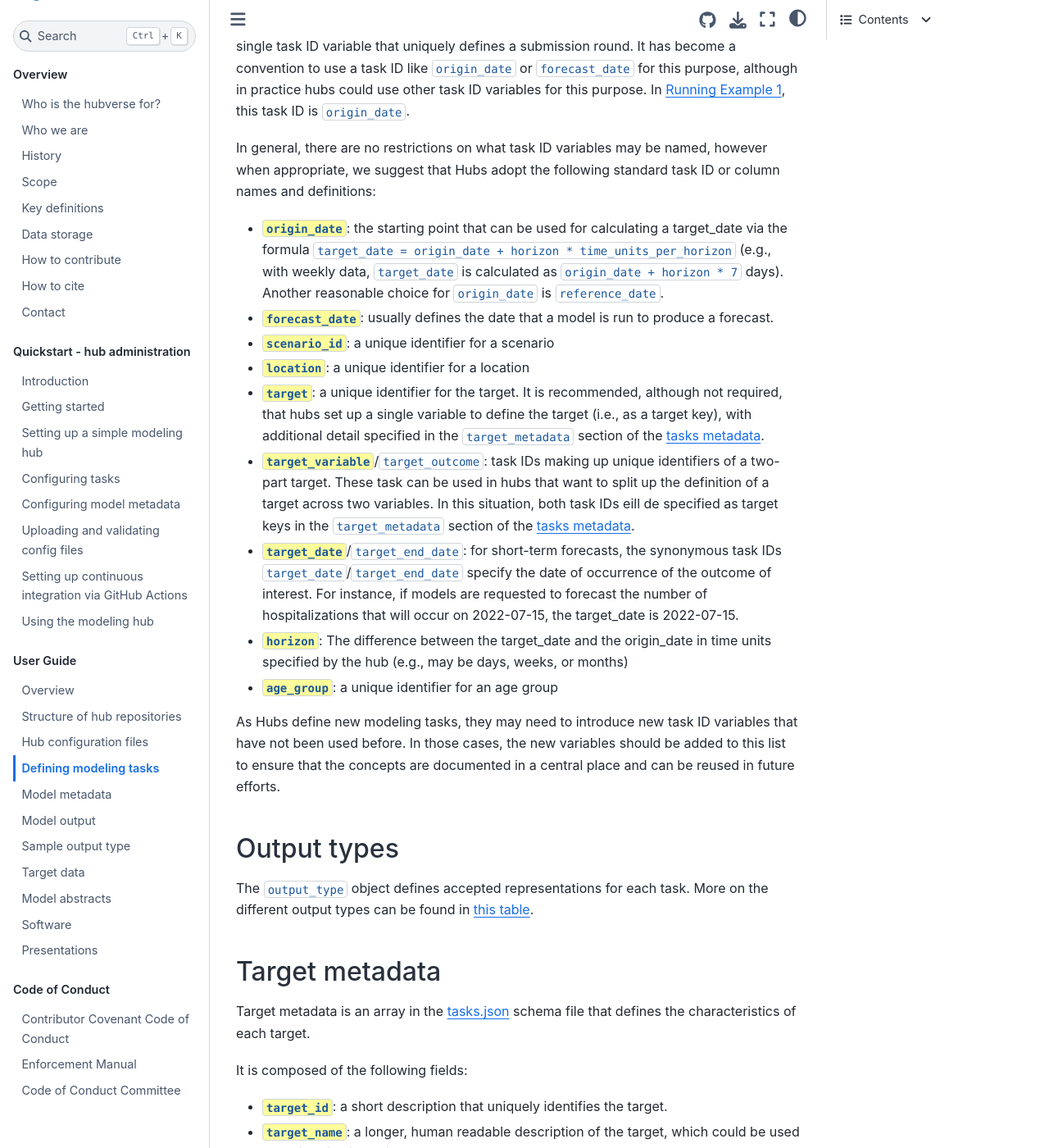
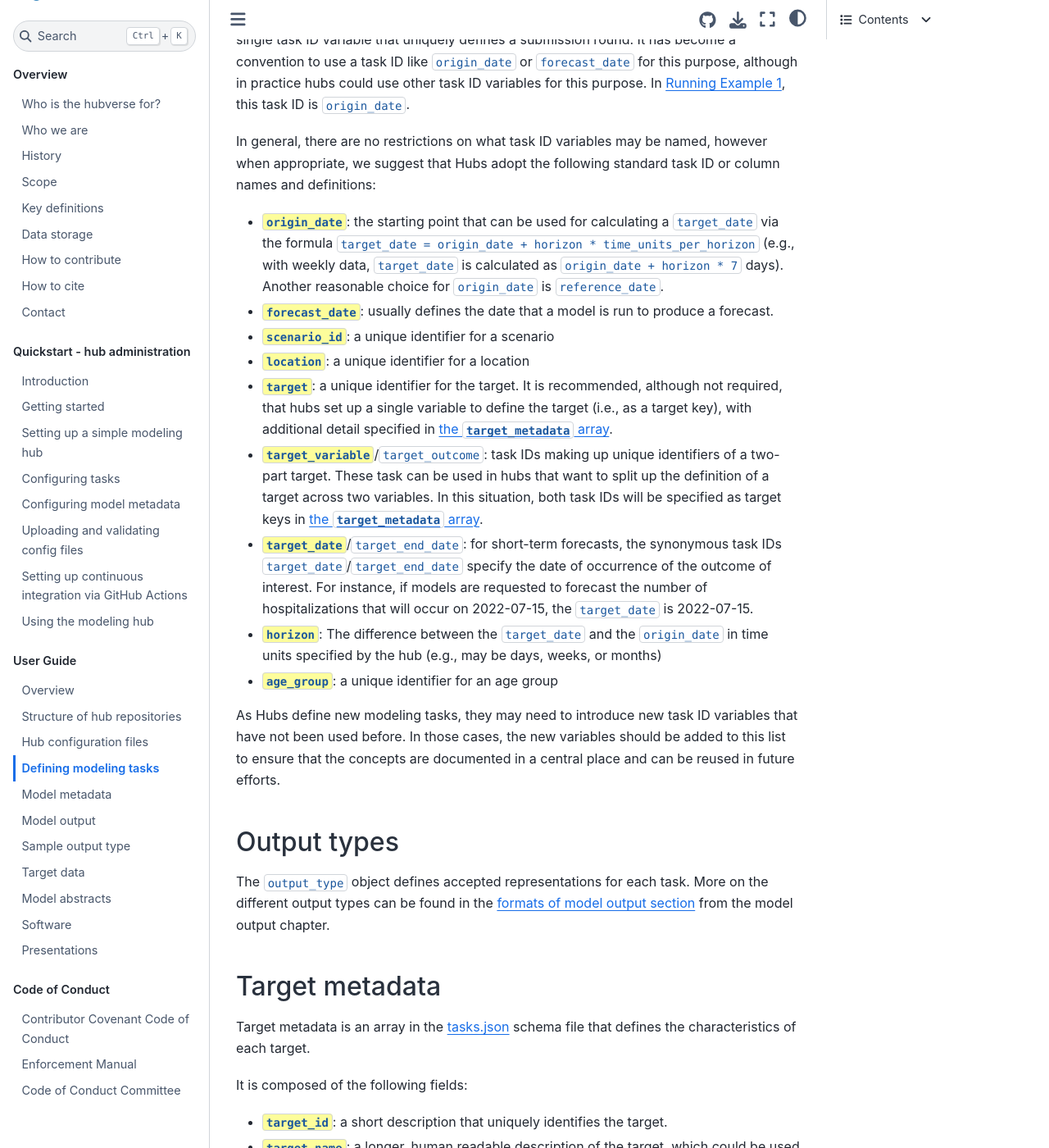
Before and after one commit to hubverse-org/hubDocs, a Sphinx documentation site: the page built from docs/source/user-guide/tasks.md, in a window 1280 px wide and 1400 px high, scrolled down 1890 px. Shown: the whole window at 82% size. Built offline with Sphinx 7.4.7 and the Sphinx Book theme 1.1.4, drawn with Linux system fonts in a browser that asks for light colours; comment, search, counter and statistics services are not loaded; some of the changed text lies outside the part shown.

Commit message:
use active voice for task ID var usage; update links

````diff
--- a/docs/source/user-guide/tasks.md
+++ b/docs/source/user-guide/tasks.md
@@ -30,10 +30,11 @@
 -->
 Because they are central to Hubs, task ID variables serve several purposes:
 
-* They are used in the Hub metadata to define modeling tasks of the hub
-* They are used in model outputs to identify the modeling task to which forecasts correspond
-* They are used in the specification of [target data](#target-data) and methods to calculate "ground truth" target data values, to allow for alignment of model outputs with true target values
-  The relationships between these items are illustrated at a high level in the following diagram; sections to follow provide more detail.
+* **Define modelling tasks** of the hub in the hub metadata
+* **Identify modelling tasks corresponding to forecasts** in the model outputs
+* **Allow alignment of model outputs with truth data** by specifying [target data](#target-data) that can help define methods to calculate outputs from "ground truth" data sources.
+
+The relationships between these items are illustrated at a high level in the following diagram; sections to follow provide more detail.
 
 ```{figure} ../images/hub-data-relations2.jpeg
 ---
@@ -65,19 +66,19 @@
 
 In general, there are no restrictions on what task ID variables may be named, however when appropriate, we suggest that Hubs adopt the following standard task ID or column names and definitions:
 
-* `origin_date`{.codeitem}: the starting point that can be used for calculating a target_date via the formula `target_date = origin_date + horizon * time_units_per_horizon` (e.g., with weekly data, `target_date` is calculated as `origin_date + horizon * 7` days).
+* `origin_date`{.codeitem}: the starting point that can be used for calculating a `target_date` via the formula `target_date = origin_date + horizon * time_units_per_horizon` (e.g., with weekly data, `target_date` is calculated as `origin_date + horizon * 7` days).
   Another reasonable choice for `origin_date` is `reference_date`.
 * `forecast_date`{.codeitem}: usually defines the date that a model is run to produce a forecast.
 * `scenario_id`{.codeitem}: a unique identifier for a scenario
 * `location`{.codeitem}: a unique identifier for a location
 * `target`{.codeitem}: a unique identifier for the target.
-  It is recommended, although not required, that hubs set up a single variable to define the target (i.e., as a target key), with additional detail specified in the `target_metadata` section of the [tasks metadata](#tasks-metadata).
+  It is recommended, although not required, that hubs set up a single variable to define the target (i.e., as a target key), with additional detail specified in [the `target_metadata` array](#target-metadata).
 * `target_variable`{.codeitem}/`target_outcome`: task IDs making up unique identifiers of a two-part target.
   These task can be used in hubs that want to split up the definition of a target across two variables.
-  In this situation, both task IDs eill de specified as target keys in the `target_metadata` section of the [tasks metadata](#tasks-metadata).
+  In this situation, both task IDs will be specified as target keys in [the `target_metadata` array](#tasks-metadata).
 * `target_date`{.codeitem}/`target_end_date`: for short-term forecasts, the synonymous task IDs `target_date`/`target_end_date` specify the date of occurrence of the outcome of interest.
-  For instance, if models are requested to forecast the number of hospitalizations that will occur on 2022-07-15, the target_date is 2022-07-15.
-* `horizon`{.codeitem}: The difference between the target_date and the origin_date in time units specified by the hub (e.g., may be days, weeks, or months)
+  For instance, if models are requested to forecast the number of hospitalizations that will occur on 2022-07-15, the `target_date` is 2022-07-15.
+* `horizon`{.codeitem}: The difference between the `target_date` and the `origin_date` in time units specified by the hub (e.g., may be days, weeks, or months)
 * `age_group`{.codeitem}: a unique identifier for an age group
 
 As Hubs define new modeling tasks, they may need to introduce new task ID variables that have not been used before.
@@ -87,7 +88,7 @@
 ## Output types
 
 The `output_type` object defines accepted representations for each task.
-More on the different output types can be found in [this table](#output-type-table).
+More on the different output types can be found in the [formats of model output section](#output-type-table) from the model output chapter.
 
 (target-metadata)=
 ## Target metadata
````
